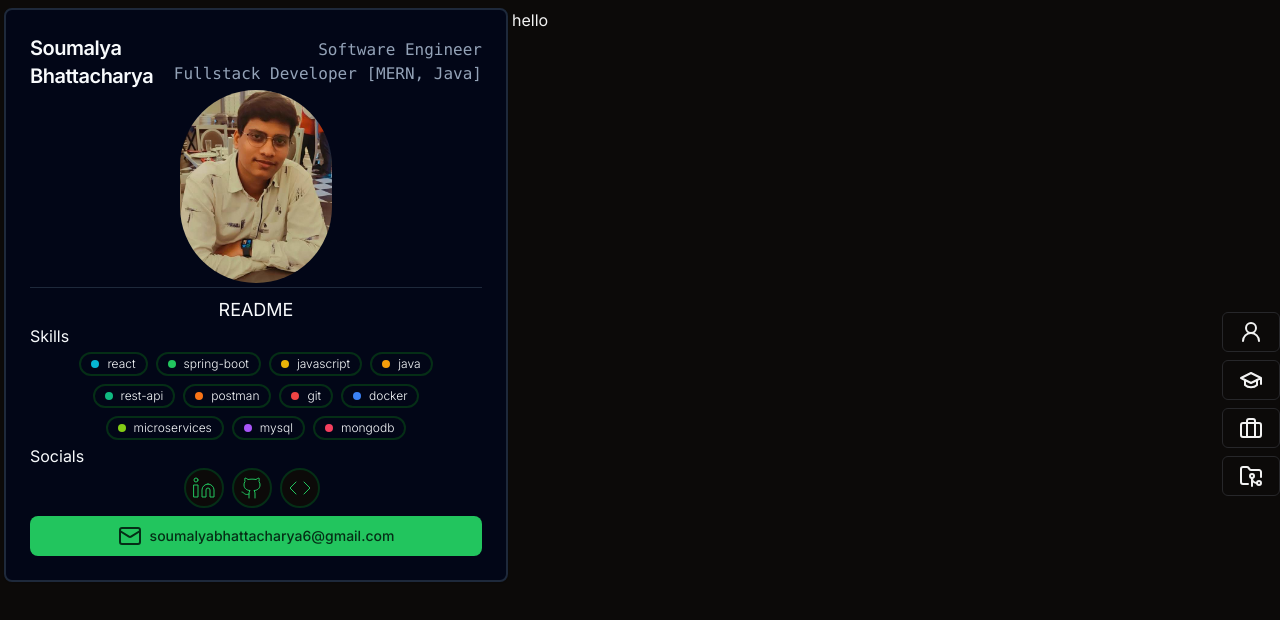
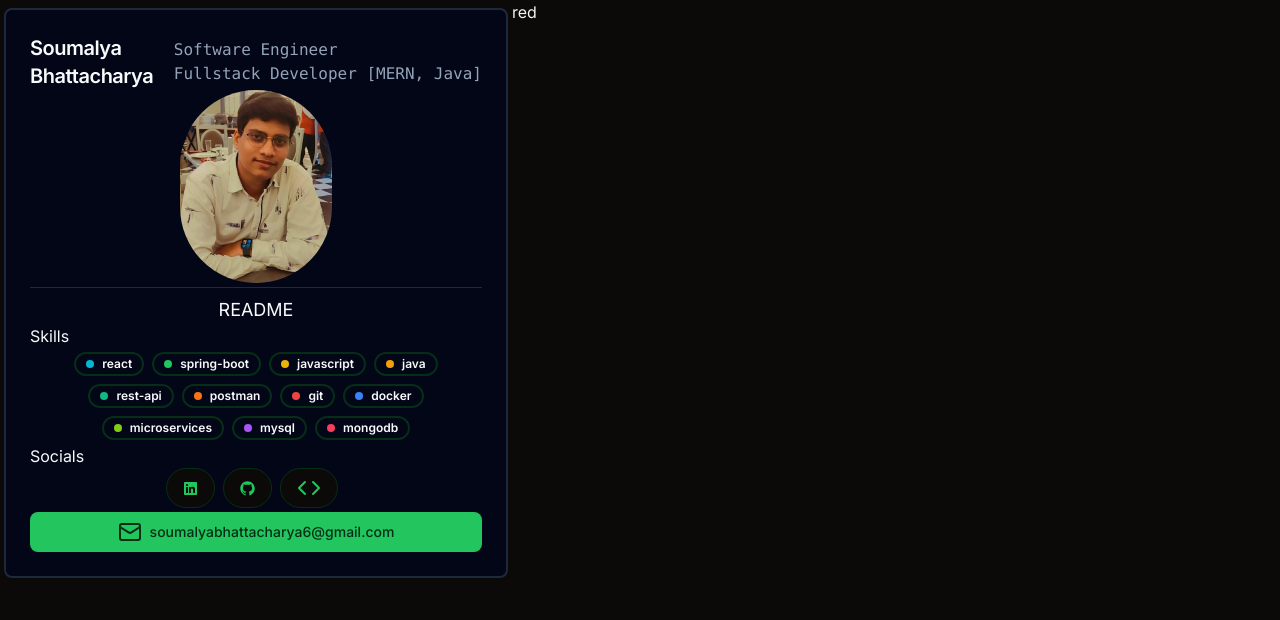
Before and after one commit to opticSquid/portfolio-website, a Next.js app: page / in a window 1280 px wide. Shown: the top 620 px of the page. Built offline with nearby package versions, Linux system fonts and the light colour scheme.

Commit message:
Revert "Extracting right card nav bar (#7)" (#9)
This reverts commit 4eed2f938290374ede4386232864e286c909da29.

```diff
--- a/app/layout.tsx
+++ b/app/layout.tsx
@@ -6,8 +6,8 @@ import { ThemeProvider } from "@/components/theme-provider";
 const inter = Inter({ subsets: ["latin"] });
 
 export const metadata: Metadata = {
-  title: "Portfolio Website",
-  description: "Portfolio Website of Soumalya Bhattacharya",
+  title: "Create Next App",
+  description: "Generated by create next app",
 };
 
 export default function RootLayout({
--- a/app/page.tsx
+++ b/app/page.tsx
@@ -1,6 +1,5 @@
 "use client";
 import LeftCard from "@/components/LeftCard";
-import RightCard from "@/components/right-card/RightCard";
 import { useTheme } from "next-themes";
 import { useEffect } from "react";
 export default function Home() {
@@ -11,7 +10,9 @@ export default function Home() {
   return (
     <div className="flex h-screen">
       <LeftCard />
-      <RightCard />
+      <div className="w-3/5 overflow-auto">
+        <p>red</p>
+      </div>
     </div>
   );
 }
--- a/components/LeftCard.tsx
+++ b/components/LeftCard.tsx
@@ -1,4 +1,5 @@
-import { Code, GithubIcon, LinkedinIcon, MailIcon } from "lucide-react";
+import { GitHubLogoIcon, LinkedInLogoIcon } from "@radix-ui/react-icons";
+import { Code, MailIcon } from "lucide-react";
 import Image from "next/image";
 import Link from "next/link";
 import { Badge } from "./ui/badge";
@@ -27,16 +28,16 @@ export default function LeftCard() {
     { name: "mongodb", color: "bg-rose-500 w-2 h-2 rounded-full mr-2" },
   ];
   return (
-    <div className="w-2/5 overflow-y-hidden">
+    <div className="w-2/5">
       <Card className="mt-2 mx-1 border-2">
         <CardHeader className="pb-0">
           <div className="flex flex-row justify-between">
-            <CardTitle className="text-xl font-semibold">
+            <CardTitle className="text-xl">
               Soumalya
               <br />
               Bhattacharya
             </CardTitle>
-            <CardDescription className="flex items-center text-right">
+            <CardDescription className="flex items-center">
               <code className="text-base">
                 Software Engineer <br />
                 Fullstack Developer [MERN, Java]
@@ -65,7 +66,7 @@ export default function LeftCard() {
                     <Badge
                       key={skill.name}
                       variant={"outline"}
-                      className="mx-1 my-1 border-2 dark:border-primary-foreground font-light"
+                      className="mx-1 my-1 border-2 dark:border-primary-foreground"
                     >
                       <span className={skill.color} />
                       {skill.name}
@@ -77,46 +78,42 @@ export default function LeftCard() {
             <section className="text-left">
               <div className="text-md">Socials</div>
               <div className="flex flex-row justify-center mb-1">
+                <Button
+                  variant={"outline"}
+                  className="rounded-full border-primary-foreground mr-2"
+                >
                   <Link
                     target="_blank"
                     href={
                       "https://www.linkedin.com/in/soumalya-bhattacharya-47b731165/"
                     }
                   >
+                    <LinkedInLogoIcon className="text-primary" />
+                  </Link>
+                </Button>
                 <Button
                   variant={"outline"}
-                    size={"icon"}
-                    className="rounded-full border-2 border-primary-foreground mr-2 hover:bg-primary text-primary hover:text-black hover:scale-110"
+                  className="rounded-full border-primary-foreground mr-2"
                 >
-                    <LinkedinIcon strokeWidth={1} />
+                  <Link target="_blank" href={"https://github.com/opticSquid"}>
+                    <GitHubLogoIcon className="text-primary" />
+                  </Link>
                 </Button>
-                </Link>
-                <Link target="_blank" href={"https://github.com/opticSquid"}>
                 <Button
                   variant={"outline"}
-                    size={"icon"}
-                    className="rounded-full border-2 border-primary-foreground mr-2 hover:bg-primary text-primary hover:text-black hover:scale-110"
+                  className="rounded-full border-primary-foreground mr-2"
                 >
-                    <GithubIcon strokeWidth={1} />
-                  </Button>
-                </Link>
                   <Link
                     target="_blank"
                     href={"https://developers.google.com/profile/u/soumalya"}
                   >
-                  <Button
-                    variant={"outline"}
-                    size={"icon"}
-                    className="rounded-full border-2 border-primary-foreground mr-2 hover:bg-primary text-primary hover:text-black hover:scale-110"
-                  >
-                    <Code strokeWidth={1} />
+                    <Code className="text-primary" />
+                  </Link>
                 </Button>
-                </Link>
               </div>
               <Link href={"mailto:soumalyabhattacharya6@gmail.com"}>
-                <Button className="w-full rounded-lg mt-1">
-                  <MailIcon className="mr-2" />
-                  soumalyabhattacharya6@gmail.com
+                <Button className="w-full rounded-lg">
+                  <MailIcon className="mr-2" /> soumalyabhattacharya6@gmail.com
                 </Button>
               </Link>
             </section>
--- a/components/right-card/RightCard.tsx
+++ /dev/null
@@ -1,12 +0,0 @@
-import RightCardNavBar from "./RightCardNavBar";
-
-function RightCard() {
-  return (
-    <div className="w-3/5 overflow-auto mt-2 flex flex-row">
-      <div className="w-full">hello</div>
-      <RightCardNavBar />
-    </div>
-  );
-}
-
-export default RightCard;
--- a/components/right-card/RightCardNavBar.tsx
+++ /dev/null
@@ -1,49 +0,0 @@
-import {
-  BriefcaseIcon,
-  FolderGit2Icon,
-  GraduationCapIcon,
-  User2Icon,
-} from "lucide-react";
-import { ReactNode } from "react";
-import { Button } from "../ui/button";
-import {
-  Tooltip,
-  TooltipContent,
-  TooltipProvider,
-  TooltipTrigger,
-} from "../ui/tooltip";
-function RightCardNavBar() {
-  return (
-    <div className="w-auto flex flex-col align-middle justify-center gap-2">
-      <NavButtons icon={<User2Icon />} tooltip="About" />
-      <NavButtons icon={<GraduationCapIcon />} tooltip="Education" />
-      <NavButtons icon={<BriefcaseIcon />} tooltip="Work History" />
-      <NavButtons icon={<FolderGit2Icon />} tooltip="Projects" />
-    </div>
-  );
-}
-
-export default RightCardNavBar;
-interface buttonProps {
-  icon: ReactNode;
-  tooltip: string;
-}
-const NavButtons = ({ icon, tooltip }: buttonProps) => {
-  return (
-    <TooltipProvider delayDuration={100}>
-      <Tooltip>
-        <TooltipTrigger asChild>
-          <Button
-            variant={"outline"}
-            className="hover:bg-primary hover:text-black"
-          >
-            {icon}
-          </Button>
-        </TooltipTrigger>
-        <TooltipContent side="right">
-          <p>{tooltip}</p>
-        </TooltipContent>
-      </Tooltip>
-    </TooltipProvider>
-  );
-};
--- /dev/null
+++ b/components/ui/avatar.tsx
@@ -0,0 +1,48 @@
+import * as React from "react"
+import * as AvatarPrimitive from "@radix-ui/react-avatar"
+
+import { cn } from "@/lib/utils"
+
+const Avatar = React.forwardRef<
+  React.ElementRef<typeof AvatarPrimitive.Root>,
+  React.ComponentPropsWithoutRef<typeof AvatarPrimitive.Root>
+>(({ className, ...props }, ref) => (
+  <AvatarPrimitive.Root
+    ref={ref}
+    className={cn(
+      "relative flex h-10 w-10 shrink-0 overflow-hidden rounded-full",
+      className
+    )}
+    {...props}
+  />
+))
+Avatar.displayName = AvatarPrimitive.Root.displayName
+
+const AvatarImage = React.forwardRef<
+  React.ElementRef<typeof AvatarPrimitive.Image>,
+  React.ComponentPropsWithoutRef<typeof AvatarPrimitive.Image>
+>(({ className, ...props }, ref) => (
+  <AvatarPrimitive.Image
+    ref={ref}
+    className={cn("aspect-square h-full w-full", className)}
+    {...props}
+  />
+))
+AvatarImage.displayName = AvatarPrimitive.Image.displayName
+
+const AvatarFallback = React.forwardRef<
+  React.ElementRef<typeof AvatarPrimitive.Fallback>,
+  React.ComponentPropsWithoutRef<typeof AvatarPrimitive.Fallback>
+>(({ className, ...props }, ref) => (
+  <AvatarPrimitive.Fallback
+    ref={ref}
+    className={cn(
+      "flex h-full w-full items-center justify-center rounded-full bg-slate-100 dark:bg-slate-800",
+      className
+    )}
+    {...props}
+  />
+))
+AvatarFallback.displayName = AvatarPrimitive.Fallback.displayName
+
+export { Avatar, AvatarImage, AvatarFallback }
--- a/components/ui/tooltip.tsx
+++ /dev/null
@@ -1,28 +0,0 @@
-import * as React from "react"
-import * as TooltipPrimitive from "@radix-ui/react-tooltip"
-
-import { cn } from "@/lib/utils"
-
-const TooltipProvider = TooltipPrimitive.Provider
-
-const Tooltip = TooltipPrimitive.Root
-
-const TooltipTrigger = TooltipPrimitive.Trigger
-
-const TooltipContent = React.forwardRef<
-  React.ElementRef<typeof TooltipPrimitive.Content>,
-  React.ComponentPropsWithoutRef<typeof TooltipPrimitive.Content>
->(({ className, sideOffset = 4, ...props }, ref) => (
-  <TooltipPrimitive.Content
-    ref={ref}
-    sideOffset={sideOffset}
-    className={cn(
-      "z-50 overflow-hidden rounded-md border bg-popover px-3 py-1.5 text-sm text-popover-foreground shadow-md animate-in fade-in-0 zoom-in-95 data-[state=closed]:animate-out data-[state=closed]:fade-out-0 data-[state=closed]:zoom-out-95 data-[side=bottom]:slide-in-from-top-2 data-[side=left]:slide-in-from-right-2 data-[side=right]:slide-in-from-left-2 data-[side=top]:slide-in-from-bottom-2",
-      className
-    )}
-    {...props}
-  />
-))
-TooltipContent.displayName = TooltipPrimitive.Content.displayName
-
-export { Tooltip, TooltipTrigger, TooltipContent, TooltipProvider }
--- a/package.json
+++ b/package.json
@@ -1,6 +1,6 @@
 {
   "name": "portfolio-website",
-  "version": "0.2.0",
+  "version": "0.1.0",
   "private": true,
   "scripts": {
     "dev": "next dev",
@@ -10,9 +10,9 @@
   },
   "dependencies": {
     "@radix-ui/react-avatar": "^1.0.4",
+    "@radix-ui/react-icons": "^1.3.0",
     "@radix-ui/react-separator": "^1.0.3",
     "@radix-ui/react-slot": "^1.0.2",
-    "@radix-ui/react-tooltip": "^1.0.7",
     "class-variance-authority": "^0.7.0",
     "clsx": "^2.0.0",
     "lucide-react": "^0.292.0",
```
Lines whose indentation alone changed are shown as unchanged.
